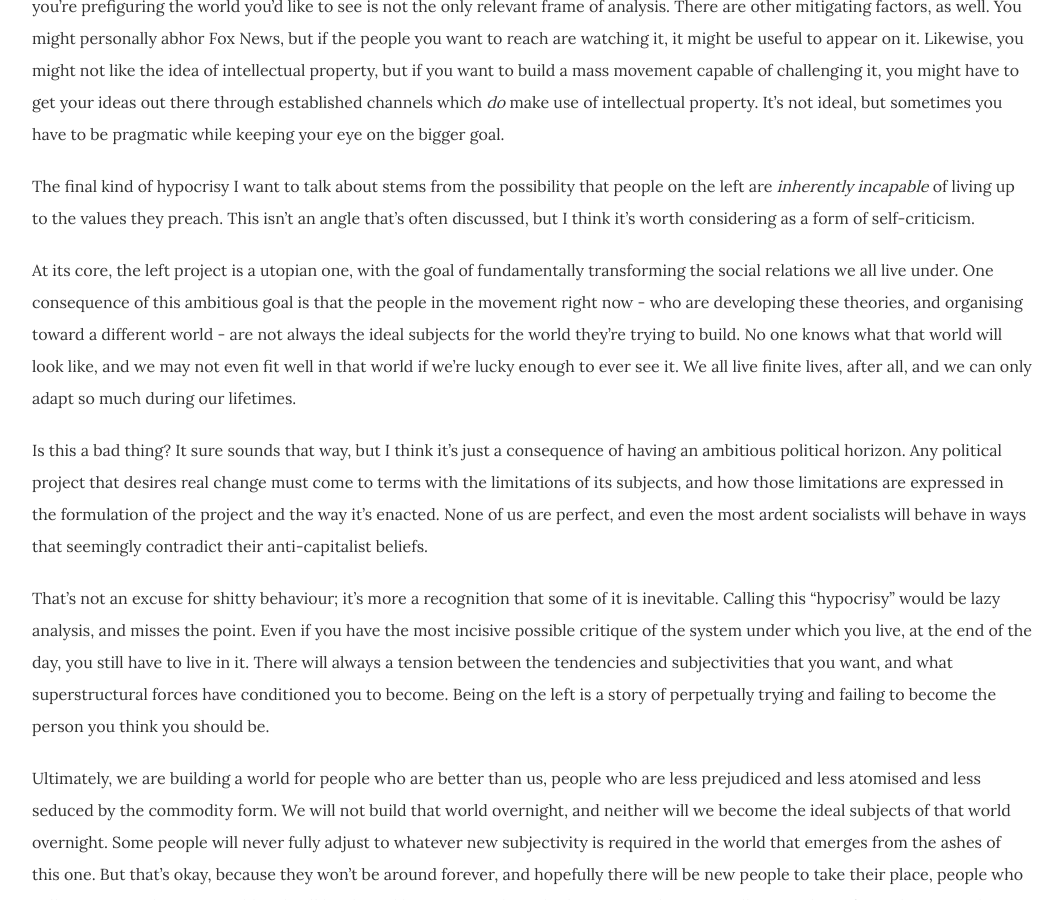
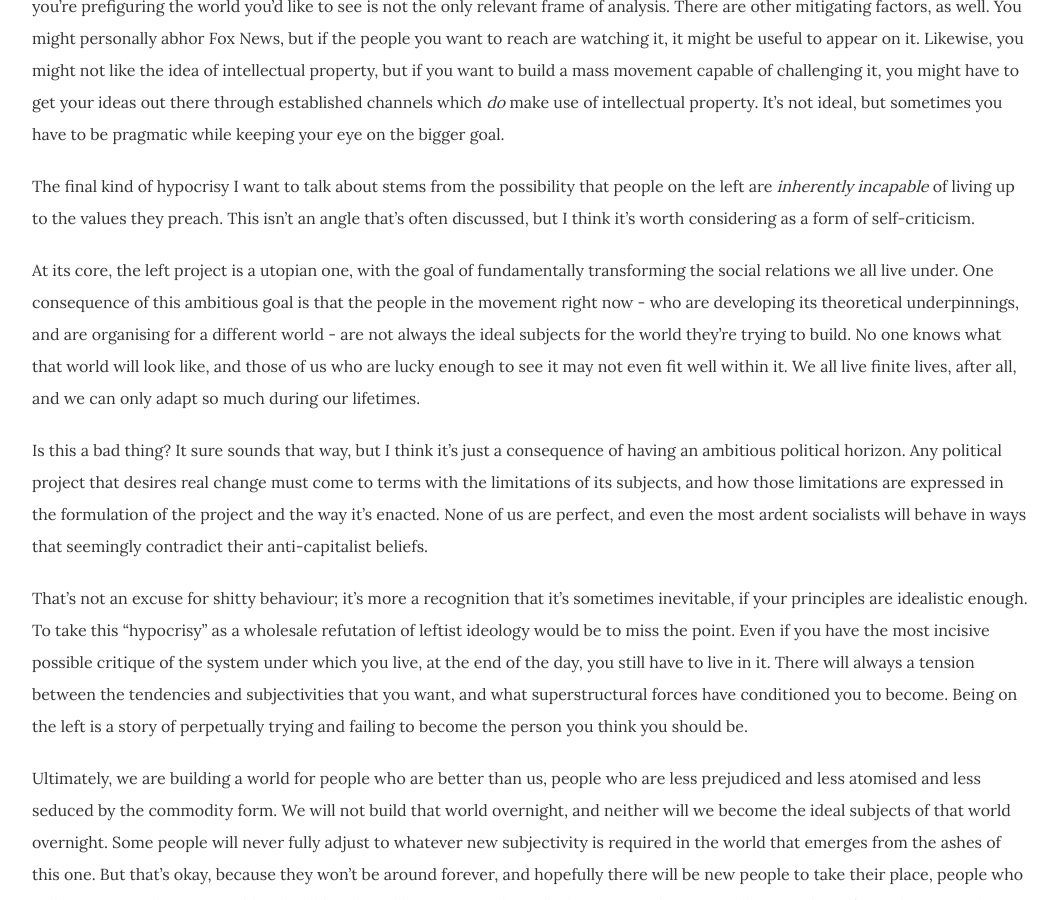
Before and after one commit to dellsystem/dellsystem.github.io, a Jekyll site: the page built from _posts/2019-5-13-fragments-133.md, in a window 1280 px wide and 900 px high, scrolled down 1836 px. Shown: the whole window, without its empty margins (108-1171 px from the left). Built offline with Jekyll 4.4.1, drawn with Linux system fonts in a browser that asks for light colours; comment, search, counter and statistics services are not loaded; some of the changed text lies outside the part shown.

Commit message:
Update fragments-133
Language edits

```diff
--- a/_posts/2019-5-13-fragments-133.md
+++ b/_posts/2019-5-13-fragments-133.md
@@ -25,10 +25,10 @@ This isn't to say that prefigurative politics is worthless. It is a useful thing
 
 The final kind of hypocrisy I want to talk about stems from the possibility that people on the left are _inherently incapable_ of living up to the values they preach. This isn't an angle that's often discussed, but I think it's worth considering as a form of self-criticism.
 
-At its core, the left project is a utopian one, with the goal of fundamentally transforming the social relations we all live under. One consequence of this ambitious goal is that the people in the movement right now - who are developing these theories, and organising toward a different world - are not always the ideal subjects for the world they're trying to build. No one knows what that world will look like, and we may not even fit well in that world if we're lucky enough to ever see it. We all live finite lives, after all, and we can only adapt so much during our lifetimes.
+At its core, the left project is a utopian one, with the goal of fundamentally transforming the social relations we all live under. One consequence of this ambitious goal is that the people in the movement right now - who are developing its theoretical underpinnings, and are organising for a different world - are not always the ideal subjects for the world they're trying to build. No one knows what that world will look like, and those of us who are lucky enough to see it may not even fit well within it. We all live finite lives, after all, and we can only adapt so much during our lifetimes.
 
 Is this a bad thing? It sure sounds that way, but I think it's just a consequence of having an ambitious political horizon. Any political project that desires real change must come to terms with the limitations of its subjects, and how those limitations are expressed in the formulation of the project and the way it's enacted. None of us are perfect, and even the most ardent socialists will behave in ways that seemingly contradict their anti-capitalist beliefs.
 
-That's not an excuse for shitty behaviour; it's more a recognition that some of it is inevitable. Calling this "hypocrisy" would be lazy analysis, and misses the point. Even if you have the most incisive possible critique of the system under which you live, at the end of the day, you still have to live in it. There will always a tension between the tendencies and subjectivities that you want, and what superstructural forces have conditioned you to become. Being on the left is a story of perpetually trying and failing to become the person you think you should be.
+That's not an excuse for shitty behaviour; it's more a recognition that it's sometimes inevitable, if your principles are idealistic enough. To take this "hypocrisy" as a wholesale refutation of leftist ideology would be to miss the point. Even if you have the most incisive possible critique of the system under which you live, at the end of the day, you still have to live in it. There will always a tension between the tendencies and subjectivities that you want, and what superstructural forces have conditioned you to become. Being on the left is a story of perpetually trying and failing to become the person you think you should be.
 
 Ultimately, we are building a world for people who are better than us, people who are less prejudiced and less atomised and less seduced by the commodity form. We will not build that world overnight, and neither will we become the ideal subjects of that world overnight. Some people will never fully adjust to whatever new subjectivity is required in the world that emerges from the ashes of this one. But that's okay, because they won't be around forever, and hopefully there will be new people to take their place, people who will grow up in this new world and will be shaped by it. Society has a built-in renewal process; all we can hope for is that it gets better with each iteration.
```
